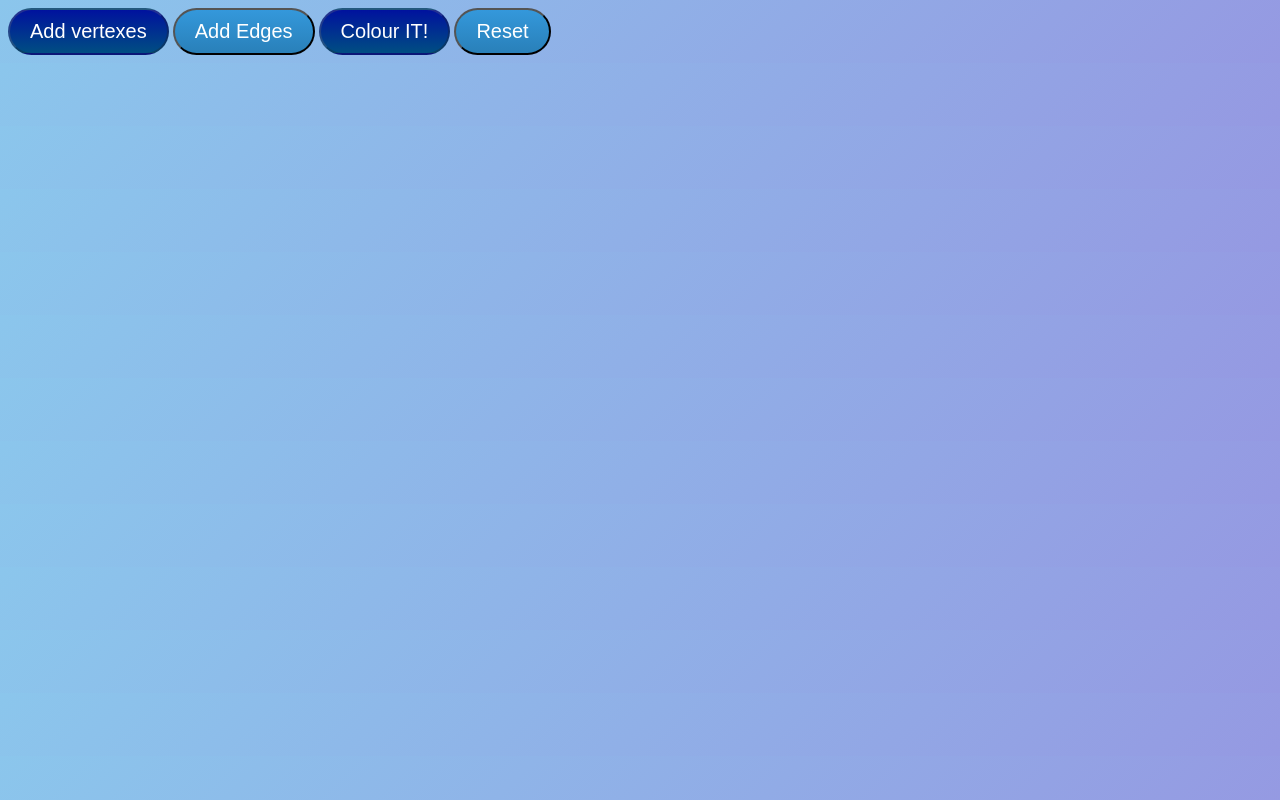
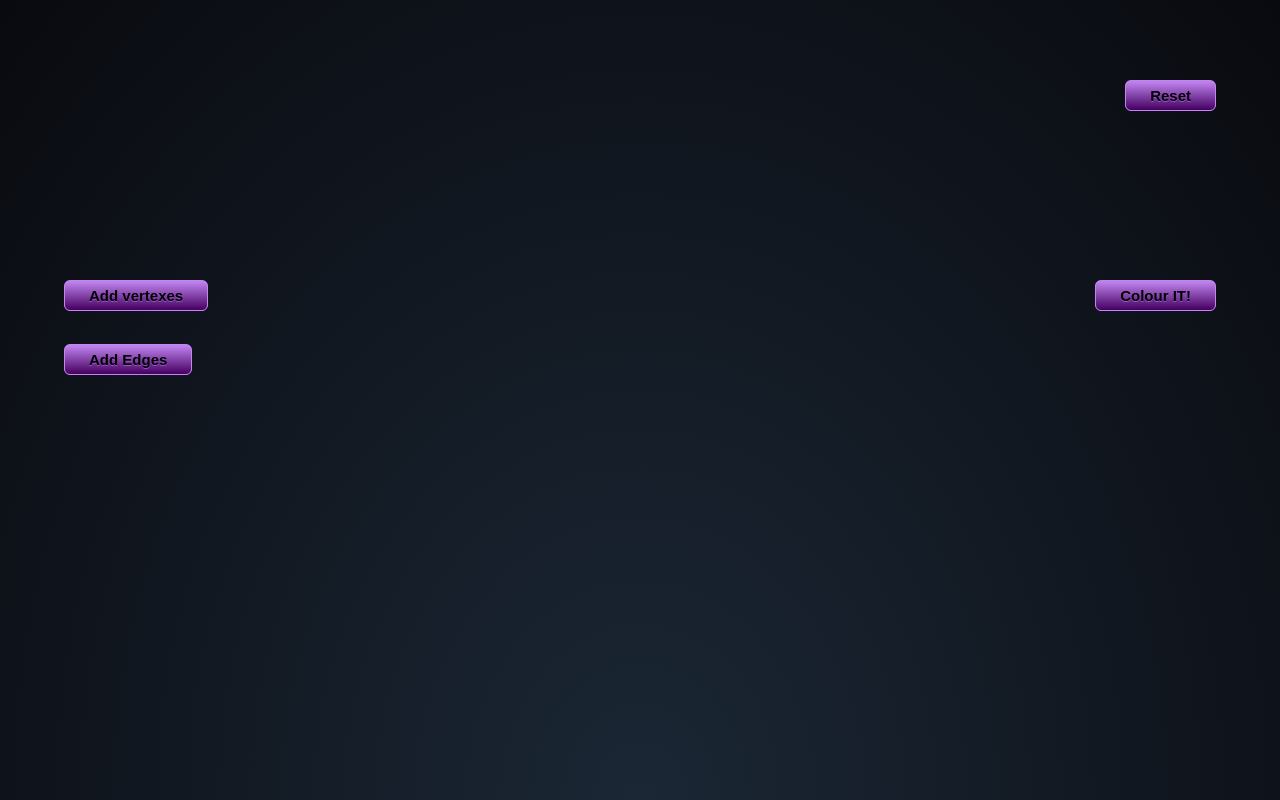
Before and after one commit to mharrish7/CombinatoricsProject, a plain HTML site: page index.html in a window 1280 px wide. Drawn offline with nearby package versions, Linux system fonts and the light colour scheme.

Commit message:
Update styles.css

```diff
--- a/styles.css
+++ b/styles.css
@@ -1,20 +1,63 @@
+html, body {
+  height: 100%;
+  margin: 0;
+  overflow: hidden;
+  overflow: clip;
+  contain: content;
+}
+  body {
+  display: flex;
+  align-items: center;
+  justify-content: center;
+  background: radial-gradient(ellipse at bottom, #1B2735 0%, #090A0F 100%);
+}
+.addv {
+       top:35%;
+       left:5%;
+       position: absolute;
+       }
+ .adde {
+       top:43%;
+       left:5%;
+       position: absolute;
+       }
+    .colorb {
+       top:35%;
+       right:5%;
+       position: absolute;
+       }
+    .pal1 {
+       top:43%;
+       right:5%;
+       position: absolute;
+    }
+.pal2 {
+       top:51%;
+       right:5%;
+       position: absolute;
+       }
+    .pal3 {
+       top:59%;
+       right:5%;
+       position: absolute;
+       }
+    .bfs {
+       bottom:5%;
+       left:40%;
+       position: absolute;
+       }
+    .dfs {
+       bottom: 5%;
+       right: 40%;
+       position: absolute;
+       }
+    .reset {
+       top:10%;
+       right:5%;
+       position: absolute;
+       }
+
 .dropbox{
-    height: 5rem;
-    width: 5rem;
-    background-color: grey;
-    display: inline-block;
-    margin: 2rem;
-    justify-content: center;
-    float: left;
-}
-
-body{
-    background-color: #8BC6EC;
-    background-image: linear-gradient(135deg, #8BC6EC 0%, #9599E2 100%);
-
-}
-
-.dropbox2{
     height: 3rem;
     width: 3rem;
     background-color: #FFDEE9;
@@ -29,7 +72,6 @@ body{
     animation: glowup 0.5s;
     transition: 0.5s;
 }
-
 
 .d1{
     position: absolute;
@@ -54,40 +96,28 @@ body{
 }
 
 .btn {
-    background: #3498db;
-    background-image: -webkit-linear-gradient(top, #3498db, #2980b9);
-    background-image: -moz-linear-gradient(top, #3498db, #2980b9);
-    background-image: -ms-linear-gradient(top, #3498db, #2980b9);
-    background-image: -o-linear-gradient(top, #3498db, #2980b9);
-    background-image: linear-gradient(to bottom, #3498db, #2980b9);
-    -webkit-border-radius: 28;
-    -moz-border-radius: 28;
-    border-radius: 28px;
-    font-family: Arial;
-    color: #ffffff;
-    font-size: 20px;
-    padding: 10px 20px 10px 20px;
-    text-decoration: none;
-  }
+  background:linear-gradient(to bottom, #bc80ea 5%, #440060 100%);
+	background-color:#dfbdfa;
+	border-radius:6px;
+	border:1px solid #c584f3;
+	display:inline-block;
+	cursor:pointer;
+	color:#000;
+	font-family:Arial;
+	font-size:15px;
+	font-weight:bold;
+	padding:6px 24px;
+	text-decoration:none;
+	text-shadow:0px 1px 0px #9752cc;
+}
 
   .btn:hover {
-    background: #3cb0fd;
-    background-image: -webkit-linear-gradient(top, #3cb0fd, #3498db);
-    background-image: -moz-linear-gradient(top, #3cb0fd, #3498db);
-    background-image: -ms-linear-gradient(top, #3cb0fd, #3498db);
-    background-image: -o-linear-gradient(top, #3cb0fd, #3498db);
-    background-image: linear-gradient(to bottom, #3cb0fd, #3498db);
-    text-decoration: none;
+    background:linear-gradient(to bottom, #bc80ea 5%, #dfbdfa 100%);
+	background-color:#bc80ea;
   }
-
-.btn:disabled{
-    background: #00129e;
-    background-image: -webkit-linear-gradient(top, #00129e, #004e82);
-    background-image: -moz-linear-gradient(top, #00129e, #004e82);
-    background-image: -ms-linear-gradient(top, #00129e, #004e82);
-    background-image: -o-linear-gradient(top, #00129e, #004e82);
-    background-image: linear-gradient(to bottom, #00129e, #004e82);
-    text-decoration: none;
+.btn:active {
+	position:relative;
+	top:1px;
 }
 
 @keyframes glowup {
```
